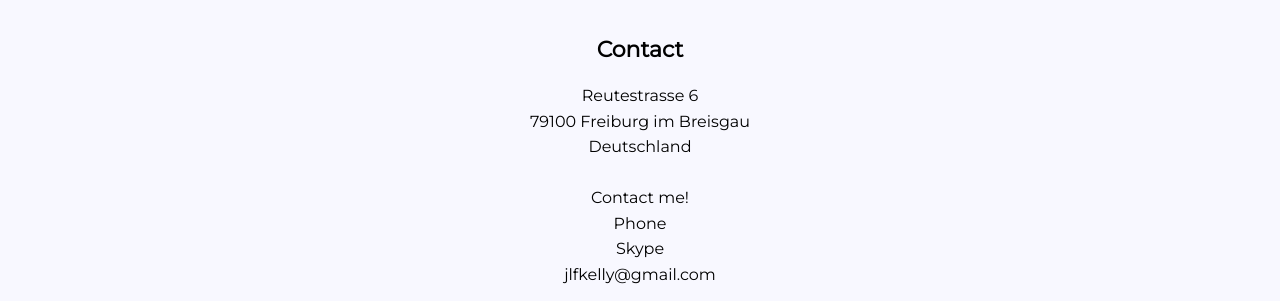
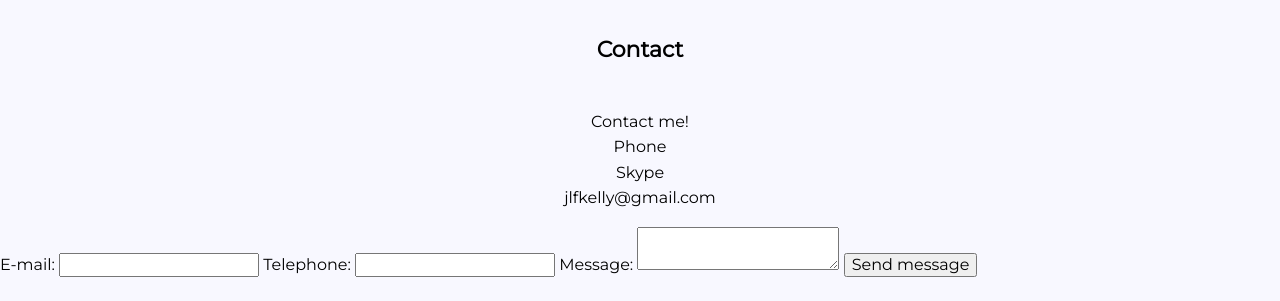
Before and after one commit to jkelly90/portfolio-website, a plain HTML site: page contact.html in a window 1280 px wide. Shown: the part 93-394 px from the top of the page. Drawn offline with nearby package versions, Linux system fonts and the light colour scheme.

Commit message:
Updated contact page
Removed personal address

```diff
--- a/contact.html
+++ b/contact.html
@@ -31,9 +31,6 @@
     </header>
     <h1 class="heading">Contact</h1>
     <div><p>
-      Reutestrasse 6<br>
-      79100 Freiburg im Breisgau<br>
-      Deutschland<br>
       <br>
       <a href="mailto:jlfkelly@gmail.com">Contact me!</a><br>
       <a href="tel:+4915259951562">Phone</a><br>
```
